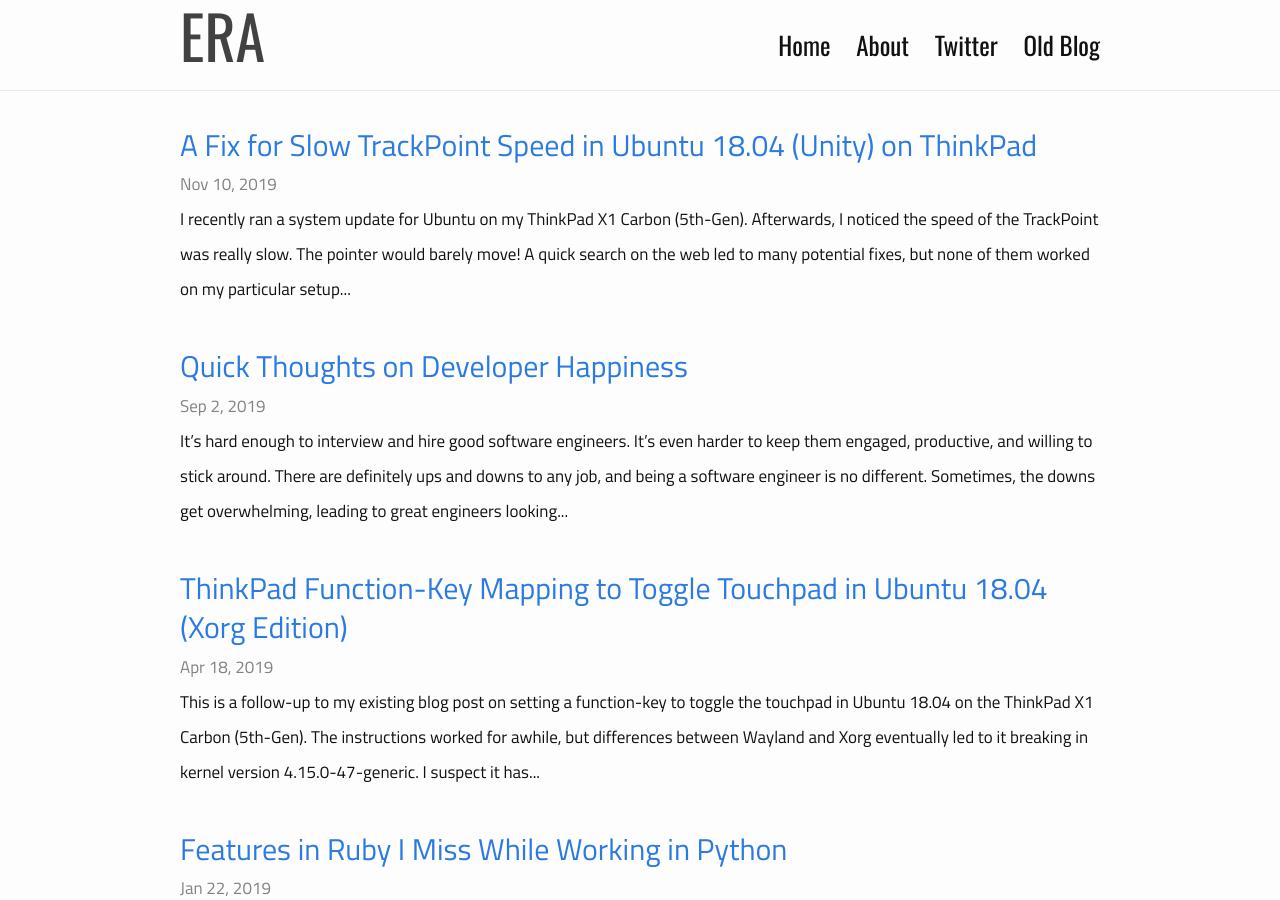
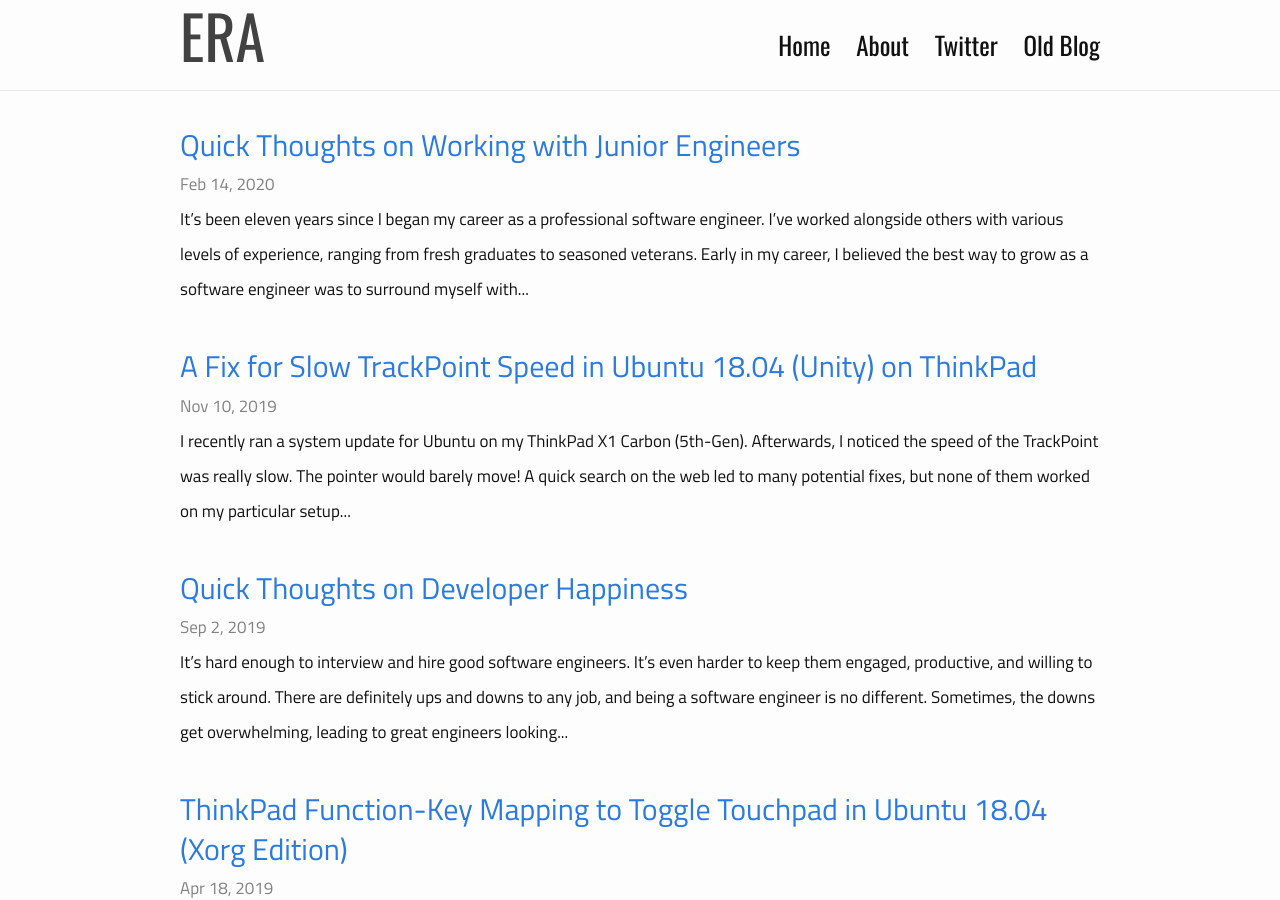
Before and after one commit to era86/era86.github.io, a Jekyll site: the page built from index.html, in a window 1280 px wide and 900 px high. Built offline with Jekyll 4.4.1, drawn with Linux system fonts in a browser that asks for light colours.

Commit message:
Publish E1 blog

```diff
--- a/_drafts/2019-02-20-quick-thoughts-on-the-value-of-working-with-junior-engineers.markdown
+++ b/_posts/2019-02-14-quick-thoughts-on-working-with-junior-engineers.markdown
@@ -1,7 +1,7 @@
 ---
 layout: post
 title:  "Quick Thoughts on Working with Junior Engineers"
-date:   2020-02-20
+date:   2020-02-14
 landing-image: "/assets/images/posts/pair.jpg"
 comments: true
 ---
```
Also changed, not shown: other parts of _posts/2019-02-14-quick-thoughts-on-working-with-junior-engineers.markdown (+2 -2 lines).
